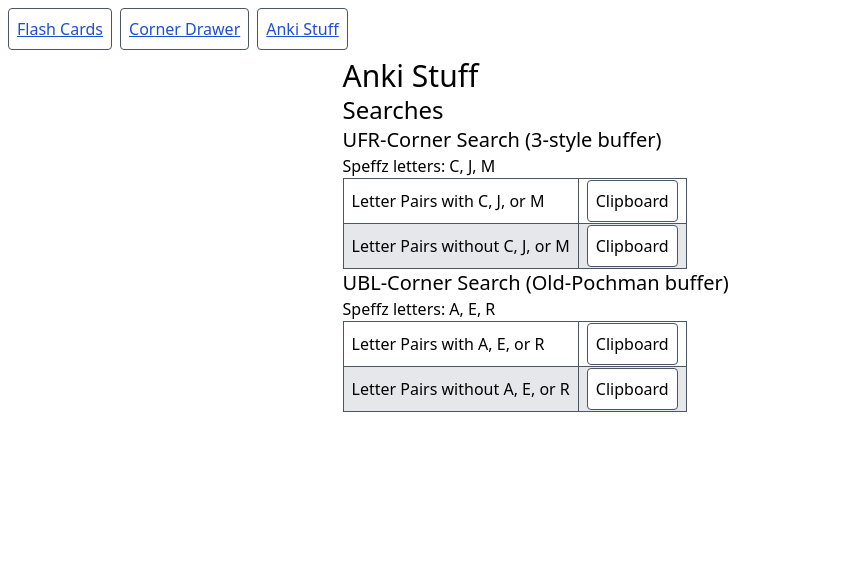
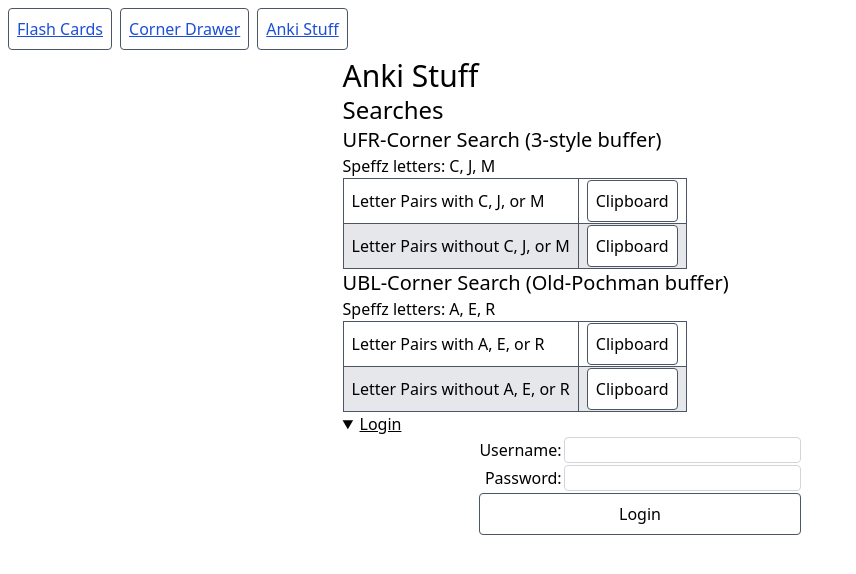
Before and after one commit to nick-ng/bld, a SvelteKit app: page /anki-stuff in a window 1280 px wide. Shown: the top 574 px of the page, without its empty margins (0-856 px from the left). Built offline with nearby package versions, Linux system fonts and the light colour scheme.

Commit message:
feat: login stuff

```diff
--- a/src/app.css
+++ b/src/app.css
@@ -13,6 +13,7 @@
 
 	body,
 	input[type="text"],
+	input[type="password"],
 	input[type="number"],
 	select,
 	textarea,
@@ -21,6 +22,7 @@
 	}
 
 	input[type="text"],
+	input[type="password"],
 	input[type="number"],
 	select,
 	textarea {
--- /dev/null
+++ b/src/lib/constants.ts
@@ -0,0 +1,2 @@
+export const USERNAME_STORE_KEY = "PUX_BLD_USERNAME";
+export const PASSWORD_STORE_KEY = "PUX_BLD_PASSWORD";
--- a/src/routes/+layout.svelte
+++ b/src/routes/+layout.svelte
@@ -1,8 +1,36 @@
 <script lang="ts">
+	import { onMount } from "svelte";
 	import { page } from "$app/stores";
+	import { USERNAME_STORE_KEY, PASSWORD_STORE_KEY } from "$lib/constants";
 	import "../app.css";
 
+	let showLogin = false;
+	let username = "";
+	let password = "";
+
 	$: showNav = ["big-scramble", "clock"].every((a) => $page.route.id !== `/${a}`);
+
+	const checkLogin = () => {
+		const tempUsername = localStorage.getItem(USERNAME_STORE_KEY);
+		if (!tempUsername) {
+			showLogin = true;
+			return;
+		}
+		username = tempUsername;
+
+		const tempPassword = localStorage.getItem(PASSWORD_STORE_KEY);
+		if (!tempPassword) {
+			showLogin = true;
+			return;
+		}
+		password = tempPassword;
+
+		showLogin = false;
+	};
+
+	onMount(() => {
+		checkLogin();
+	});
 </script>
 
 <svelte:head>
@@ -19,3 +47,41 @@
 <div class={showNav ? "mx-1" : ""}>
 	<slot />
 </div>
+<details class="max-w-prose mx-auto" bind:open={showLogin}>
+	<summary>Login</summary>
+	<form
+		class="text-center"
+		on:submit={(event) => {
+			event.preventDefault();
+
+			localStorage.setItem(USERNAME_STORE_KEY, username);
+			localStorage.setItem(PASSWORD_STORE_KEY, password);
+
+			checkLogin();
+		}}
+	>
+		<tabel>
+			<tbody>
+				<tr>
+					<td class="text-right">
+						<label for="homepageUsername">Username:</label>
+					</td>
+					<td>
+						<input type="text" id="homepageUsername" name="username" bind:value={username} />
+					</td>
+				</tr>
+				<tr>
+					<td class="text-right">
+						<label for="homepagePassword">Password:</label>
+					</td>
+					<td>
+						<input type="password" id="homepagePassword" name="password" bind:value={password} />
+					</td>
+				</tr>
+				<tr>
+					<td colspan="2"><button class="w-full">Login</button></td>
+				</tr>
+			</tbody>
+		</tabel>
+	</form>
+</details>
```
